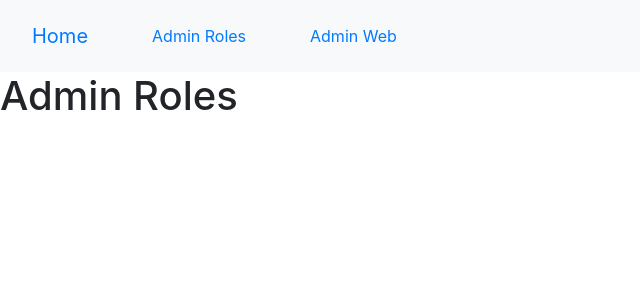
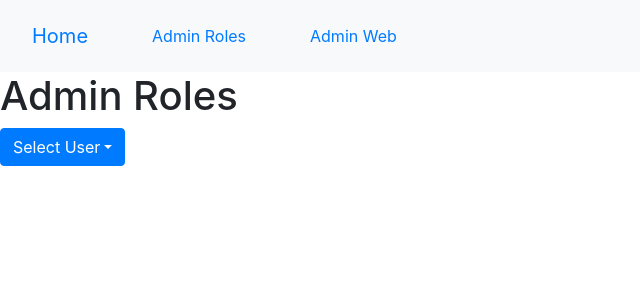
Before and after one commit to Nifnat/A3-WWI, a React (Create React App) app in the folder frontEnd/a3-wwi-fe/: page /AdminRoles in a window 1280 px wide. Shown: the top 300 px of the page, without its empty margins (0-640 px from the left). Built offline with nearby package versions, Linux system fonts and the light colour scheme; the HTML template or start-up script is replaced by a standard one.

Commit message:
Added drop down selecter for users

```diff
--- a/frontEnd/a3-wwi-fe/src/pages/AdminRoles.js
+++ b/frontEnd/a3-wwi-fe/src/pages/AdminRoles.js
@@ -1,11 +1,52 @@
+import { DropdownButton } from "react-bootstrap";
+import DropdownItem from "react-bootstrap/esm/DropdownItem";
+import React, { useState, useEffect } from "react";
 
+function AdminRoles() {
+  const [selectedUser, setSelectedUser] = useState("Select User");
+  const [usersList, setUsersList] = useState([]);
 
-function AdminRoles ()  {
-    return(
-        <div>
-            <h1>Admin Roles</h1>
-        </div>
-    )
+  useEffect(() => {
+    let apiResponse = doApiCall();
+    if (apiResponse.statusCode === 200) {
+      setUsersList(apiResponse.body);
+    } else {
+      setUsersList([]);
+    }
+  }, []);
+
+  function doApiCall() {
+    return {
+      statusCode: 200,
+      body: [
+        { name: "Jeff", steamID: "01234456789" },
+        { name: "Lilly", steamID: "09876543210" },
+      ],
+    };
+  }
+
+  function selectUser(user) {
+    if (user.name === selectedUser) {
+      setSelectedUser("Select User");
+    } else {
+      setSelectedUser(user.name);
+    }
+  }
+
+  return (
+    <div>
+      <h1>Admin Roles</h1>
+      <DropdownButton title={selectedUser}>
+        {usersList.map((user) => {
+          return (
+            <DropdownItem onClick={() => selectUser(user)}>
+              {user.name}
+            </DropdownItem>
+          );
+        })}
+      </DropdownButton>
+    </div>
+  );
 }
 
-export default AdminRoles
+export default AdminRoles;
```
